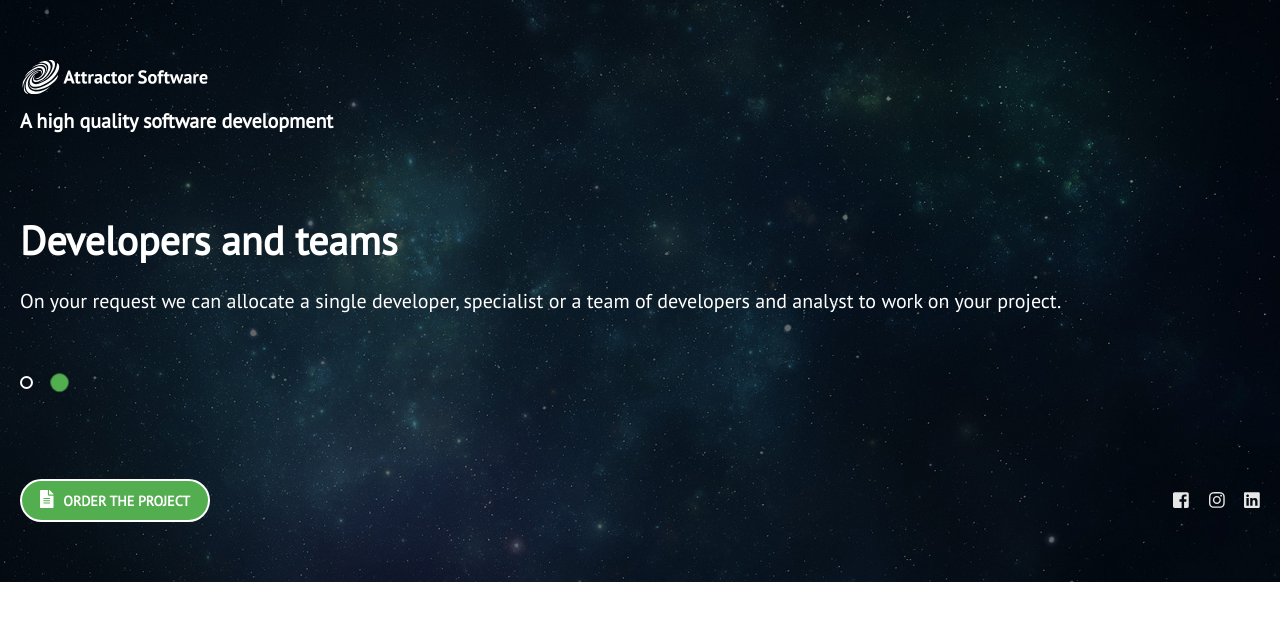
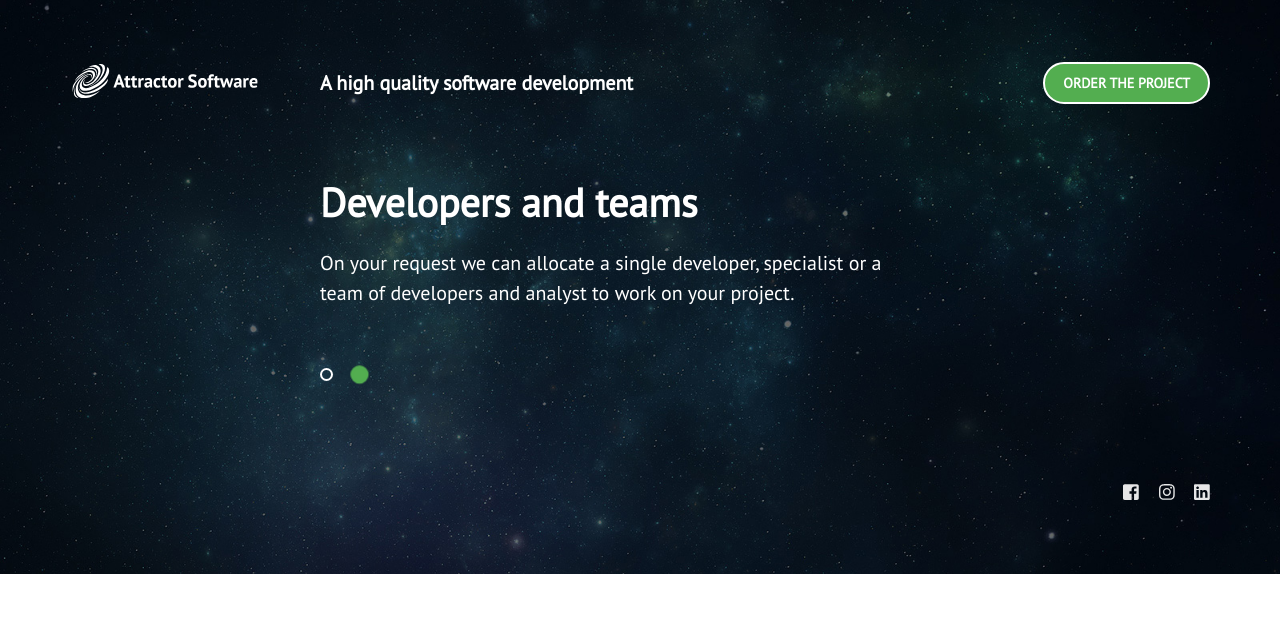
Before and after one commit to tsvetkovamaria/itattractor-landing, a plain HTML site: page index.html in a window 1280 px wide. Drawn offline with Linux system fonts and the light colour scheme.

Commit message:
main screen desctop&tablet

```diff
--- a/css/style.css
+++ b/css/style.css
@@ -28,6 +28,7 @@ body {
   font-family: 'PT Sans', Arial, "Helvetica Neue", Helvetica, sans-serif;
   font-size: 16px;
   margin: 0;
+  min-width: 320px;
 }
 
 .container {
@@ -50,20 +51,20 @@ body {
   display: inline-block;
   border: 2px solid #fff;
   border-radius: 30px;
-  font-size: 18px;
   line-height: 38px;
+  font-size: 14px;
+  font-family: inherit;
   font-weight: bold;
   background: #53ae50;
   padding: 0 18px;
   text-transform: uppercase;
   text-decoration: none;
 }
-.btn__text {
-  display: inline-block;
-  margin-left: 5px;
-  font-size: 14px;
+.btn svg {
+  font-size: 18px;
+  margin-right: 5px;
+}
 
-}
 .first-screen {
   background: #0d1d2a url(../images/space-bg.jpg) center center no-repeat;
   background-size: cover;
@@ -77,16 +78,23 @@ body {
 }
 .first-screen__header {
   padding: 10px 0;
+  display: flex;
+  flex-wrap: wrap;
+  align-items: center;
 }
-.first-screen__header .btn-primary {
+.first-screen__header .logo {
+  min-width: 250px;
+  display: inline-block;
+}
+.first-screen__header .btn {
   display: none;
 }
-.first-screen__contacts {}
 .main-screen__slider {
-  margin: 60px 0 80px;
+  margin: 60px 0 80px 0;
 }
 .presentation {
   margin: 0;
+  max-width: 600px;
 }
 .presentation__slide {
   margin-bottom: 60px;
@@ -135,6 +143,7 @@ body {
 .social-buttons {
   display: flex;
   flex-wrap: nowrap;
+
 }
 .social-buttons a {
   display: inline-block;
@@ -151,6 +160,26 @@ body {
 .sticky-header {
   display: none;
 }
+/*First screen media*/
+@media screen and (min-width: 900px) {
+  .first-screen {
+    padding: 50px 70px;
+  }
+  .main-screen__slider {
+    margin-left: 250px;
+  }
+  .first-screen__header .btn {
+    display: block;
+    margin-left: auto;
+  }
+  .first-screen__contacts .btn {
+    display: none;
+  }
+  .first-screen__contacts .social-buttons {
+    margin-left: auto;
+  }
+}
+
 
 @media screen and (min-width: 300px) {}
 @media screen and (min-width: 600px) {}
--- a/index.html
+++ b/index.html
@@ -22,7 +22,7 @@
       <img src="uploads/logo-white.svg" alt="Attractor software. A high quality software development" width="190" height="34">
     </a>
     <h1 class="description">A high quality software development</h1>
-      <button class="btn-primary">Order the project</button>
+    <button class="btn">Order the project</button>
   </header>
   <div class="main-screen__slider">
     <div class="presentation">
@@ -30,7 +30,7 @@
         <h3 class="presentation__title">Developers and teams</h3>
         <p class="presentation__text">On your request we can allocate a single developer, specialist or a team of developers and analyst to work on your project.</p>
       </div>
-        <div class="presentaion-slide">
+      <div class="presentation-slide">
         <h3 class="presentation__title">Developers and teams</h3>
         <p class="presentation__text">On your request we can allocate a single developer, specialist or a team of developers and analyst to work on your project.</p>
       </div>
@@ -39,7 +39,7 @@
   <div class="first-screen__contacts">
     <a href="#" class="btn btn-attach">
       <i class="fas fa-file-alt"></i>
-        <span class="btn__text">order the project</span>
+      order the project
     </a>
     <div class="social-buttons">
       <a href="#"><i class="fab fa-facebook-square"></i></a>
```
Lines whose indentation alone changed are shown as unchanged.
